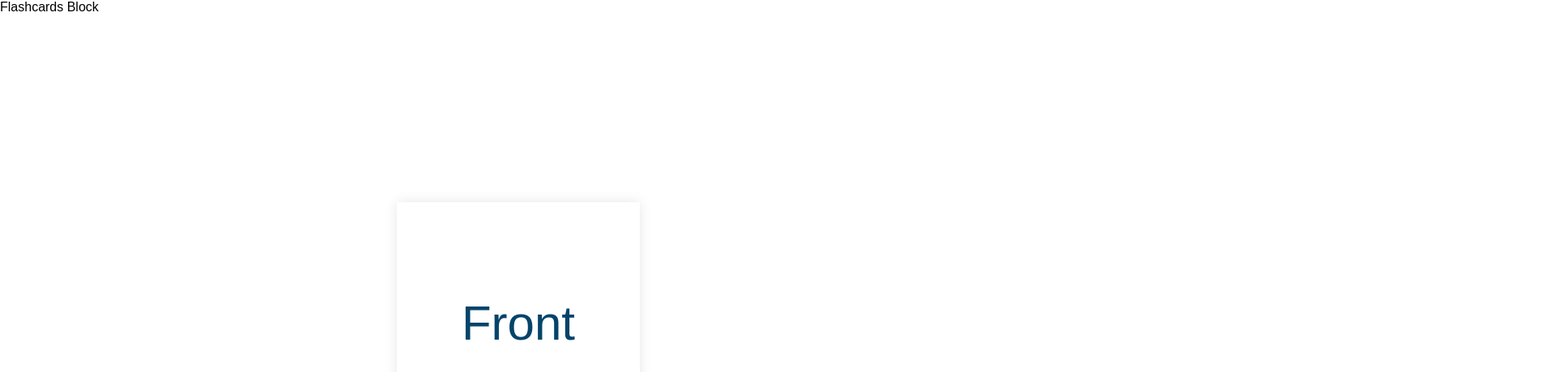
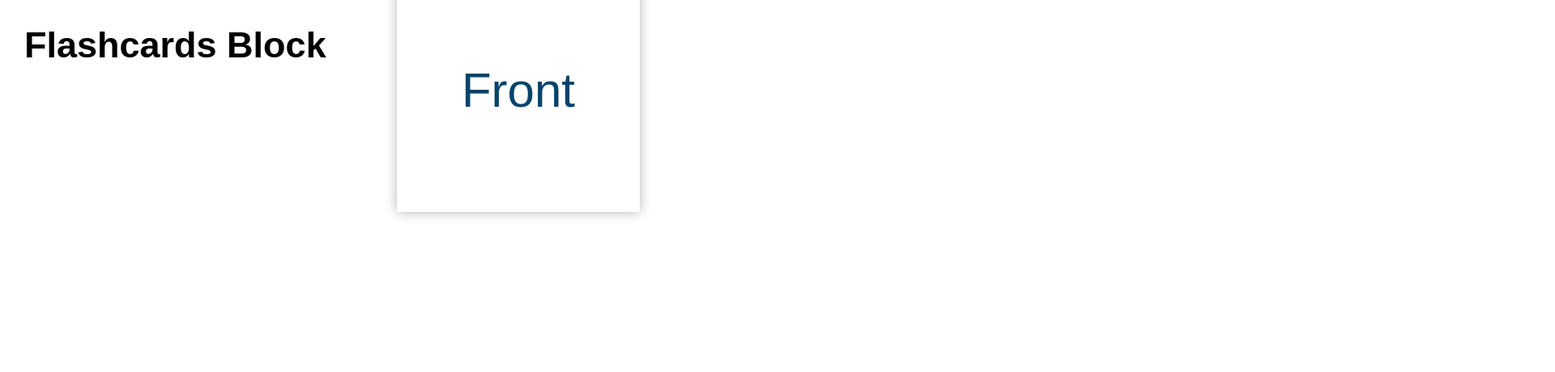
Before and after one commit to reynin14/Flashcards, a React (Create React App) app: page / in a window 1280 px wide. Shown: the top 460 px of the page at 81% size, 1920 px wide, since content can reach past the window. Built offline with nearby package versions, Linux system fonts and the light colour scheme.

Commit message:
fixing multiple flashcard issue

```diff
--- a/src/App.css
+++ b/src/App.css
@@ -1,7 +1,25 @@
-.card {
-  position: absolute;
+.flashcards-container {
   top: 50%;
   left: 50%;
+}
+
+.flashcard-header {
+  font-family: sans-serif;
+  font-size: 45px;
+  padding: 30px;
+  left: 40px;
+  display: block;
+}
+
+.flashcards-display {
+  position: relative;
+  top: 50%;
+  left: 50%;
+  display: flex, inline-block;
+  flex-direction: row;
+}
+
+.card {
   width: 300px;
   height: 300px;
   margin: -150px;
@@ -10,28 +28,33 @@
 }
 
 .content {
-  position: absolute;
+
   width: 100%;
   height: 100%;
   box-shadow: 0 0 15px rgba(0,0,0,0.1);
-
-  transition: transform 1s;
-  transform-style: preserve-3d;
 }
 
 .card .content {
   transform: rotateY( 0deg ) ;
   transition: transform 0.5s;
+  transform-style: preserve-3d;
+  display: block;
 }
 
 .cardflipped .content {
-  transform: rotateY( 180deg ) ;
+  transform: rotateY( -180deg ) ;
   transition: transform 0.5s;
+  transform-style: preserve-3d;
+  width: 300px;
+  height: 300px;
+  margin: -150px;
+  float: left;
+  perspective: 500px;
+  display: block;
 }
 
 .front,
 .back {
-  position: absolute;
   height: 100%;
   width: 100%;
   background: white;
--- a/src/components/flashcardsBlock/Flashcard.js
+++ b/src/components/flashcardsBlock/Flashcard.js
@@ -27,9 +27,11 @@ class Flashcard extends React.Component{
 
     return(
       <div className={'card' + (this.state.flipped ? 'flipped' : '')} onClick={this.handleClick}>
+
         <div className='content'>
           {this.state.flipped ? back : front}
         </div>
+
       </div>
     )
   }
--- a/src/components/flashcardsBlock/FlashcardsContainer.js
+++ b/src/components/flashcardsBlock/FlashcardsContainer.js
@@ -6,11 +6,15 @@ import Flashcard from './Flashcard'
 class FlashcardsContainer extends React.Component {
   render(){
     return(
-      <div className='Flashcards-Container'>
-        <div className='Flashcard-Header'>
-          Flashcards Block
+      <div className='flashcards-container'>
+        <div className='flashcard-header'>
+          <strong>Flashcards Block</strong>
         </div>
-        <Flashcard />
+        <div className='flashcards-display'>
+          <Flashcard />
+          <Flashcard />
+          <Flashcard />
+        </div>
       </div>
     )
   }
```
